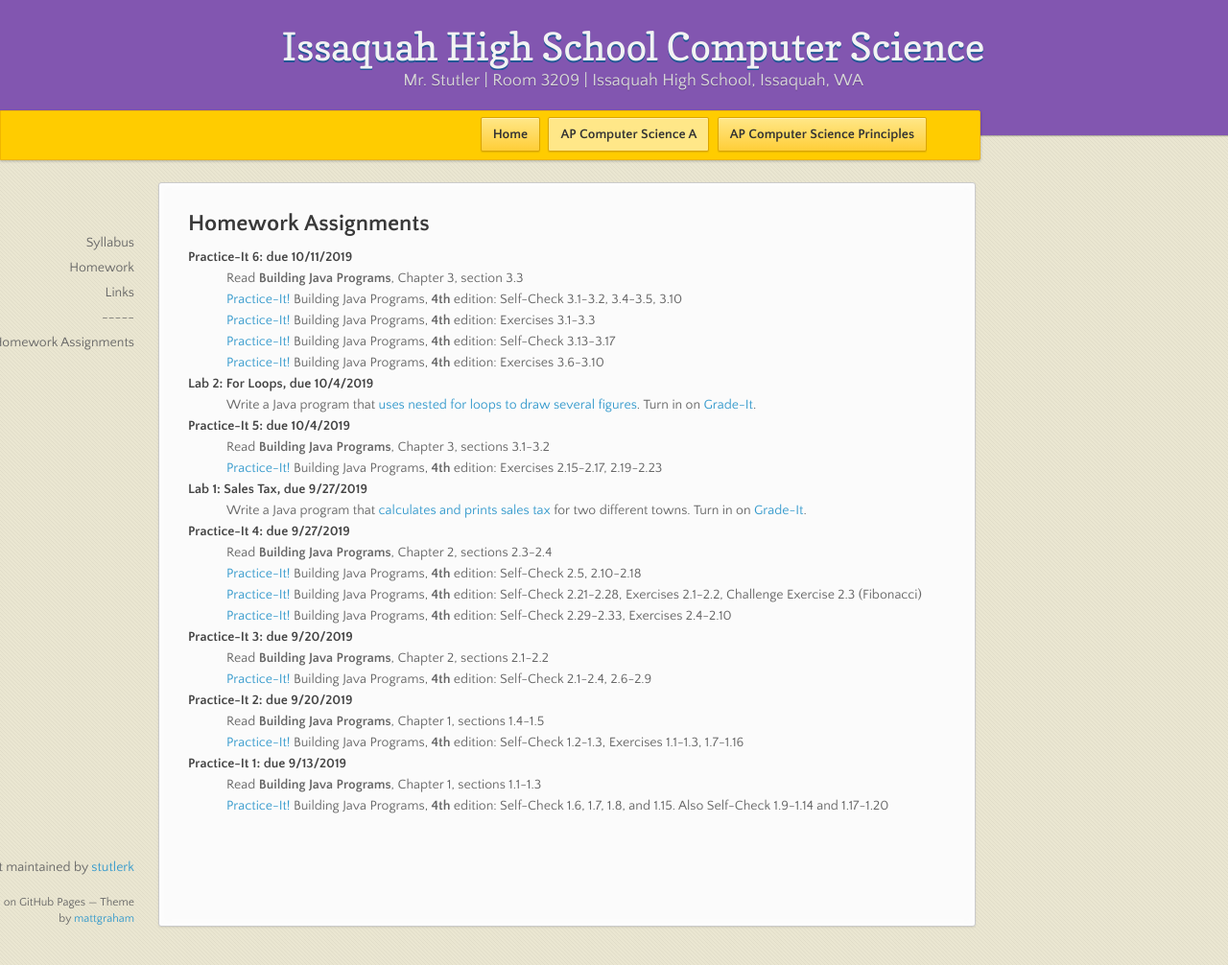
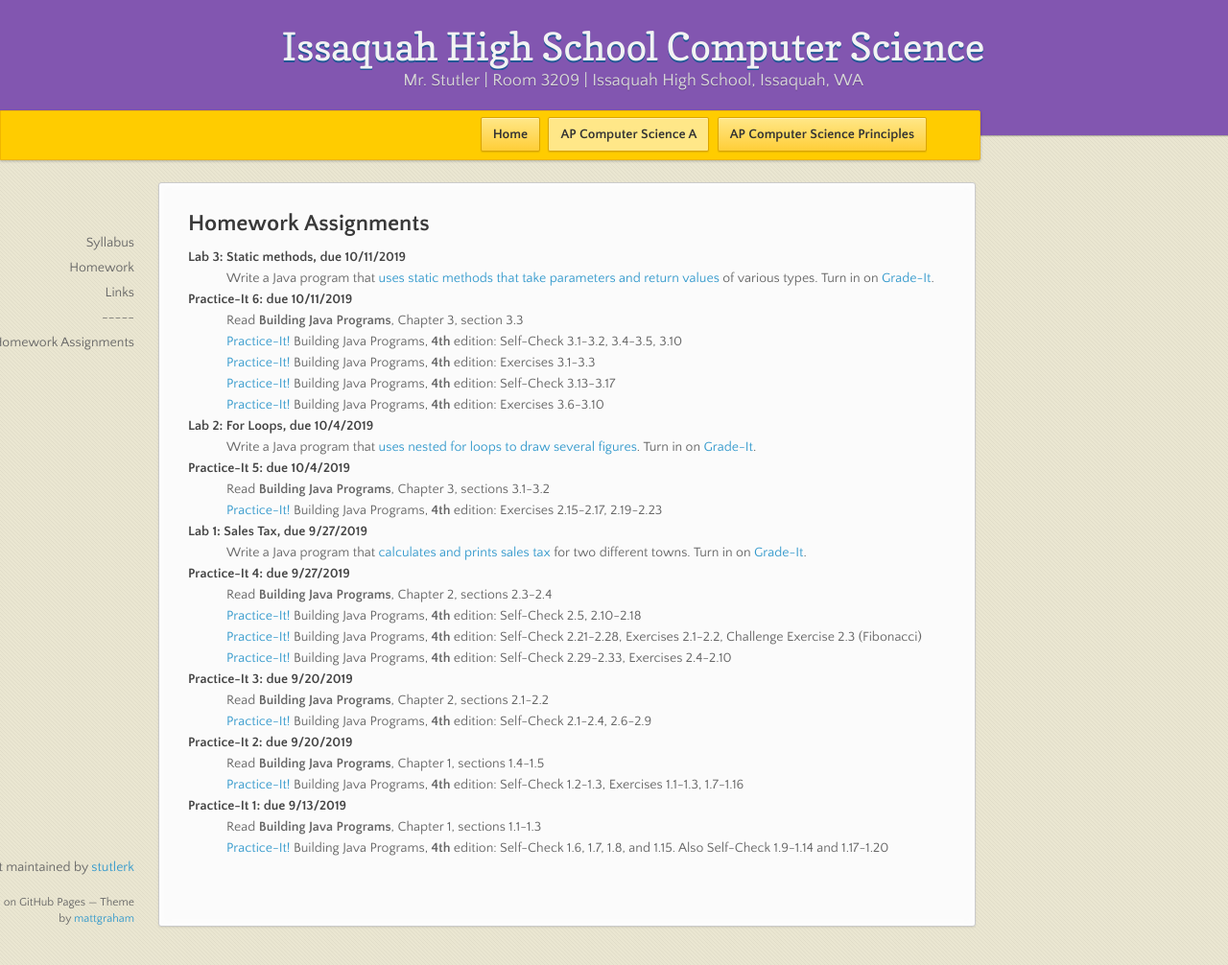
Before and after one commit to stutlerk/ihs-website, a Jekyll site: the page built from _apcsa/homework.html, in a window 1280 px wide and 1006 px high. Shown: the whole window at 96% size. Built offline with Jekyll 4.4.1, drawn with Linux system fonts in a browser that asks for light colours; nearby versions of some CDN libraries.

Commit message:
Update homework.html

```diff
--- a/_apcsa/homework.html
+++ b/_apcsa/homework.html
@@ -10,6 +10,9 @@ layout: course
     <dt>Computer History Report, due 9/19/2018 at the beginning of class</dt>
     <dd><a href="https://issaquahwednet-my.sharepoint.com/personal/stutlerk_issaquah_wednet_edu/_layouts/15/guestaccess.aspx?docid=00f746ca063ec4fe89aaef3ed6d400941&authkey=AeHXKIjD7VBW10XG1QzwDCU">Computer history report assignment</a></dd>
     -->
+
+    <dt>Lab 3: Static methods, due 10/11/2019</dt>
+    <dd>Write a Java program that <a href="https://issaquahwednet-my.sharepoint.com/:w:/g/personal/stutlerk_issaquah_wednet_edu/EVohcIBXfP9PhAx6wzh7hfEB5Due6jD9S3GNqJAlW6A3yw?e=fcc6aF" target="_blank">uses static methods that take parameters and return values</a> of various types. Turn in on <a href="https://gradeit-hs.cs.washington.edu/issaquah/" target="_blank">Grade-It</a>.</dd>
 
     <dt>Practice-It 6: due 10/11/2019</dt>
     <dd>Read <b>Building Java Programs</b>, Chapter 3, section 3.3</dd>
```
